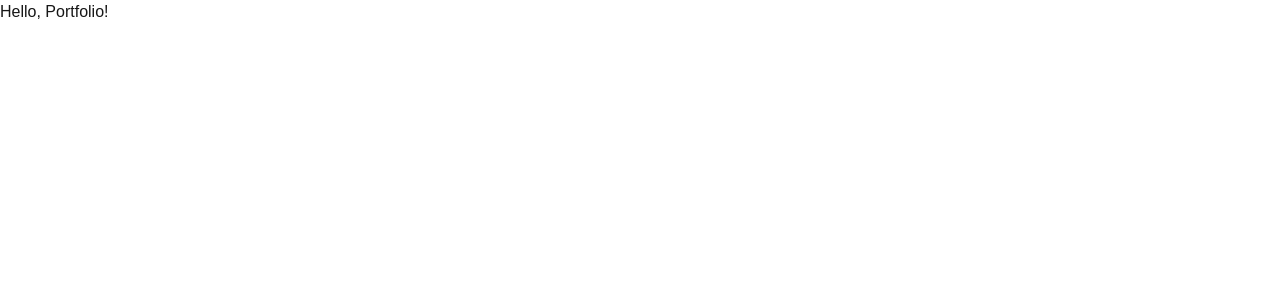
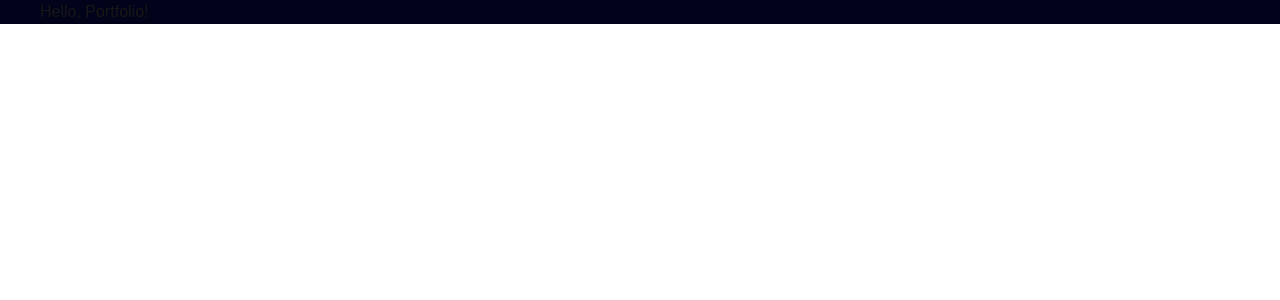
Before and after one commit to shreyapatill/shreyapatill.github.io, a Next.js app: page / in a window 1280 px wide. Shown: the top 300 px of the page. Built offline with nearby package versions, Linux system fonts and the light colour scheme.

Commit message:
tailwind customization

```diff
--- a/app/page.tsx
+++ b/app/page.tsx
@@ -2,8 +2,8 @@ import Image from "next/image";
 
 export default function Home() {
   return (
-    <main>
-      <div>
+    <main className = "relative bg-black-100 flex justify-center items-center flex-col overflow-hidden max-auto sm:px-10 px-5">
+      <div className="max-w-7xl w-full">
         <h1>Hello, Portfolio!</h1>
       </div>
     </main>
--- a/tailwind.config.ts
+++ b/tailwind.config.ts
@@ -9,8 +9,10 @@ export default {
   theme: {
     extend: {
       colors: {
-        background: "var(--background)",
-        foreground: "var(--foreground)",
+        black: {
+          DEFAULT: '#000',
+          100: '#000319',
+        }
       },
     },
   },
```
